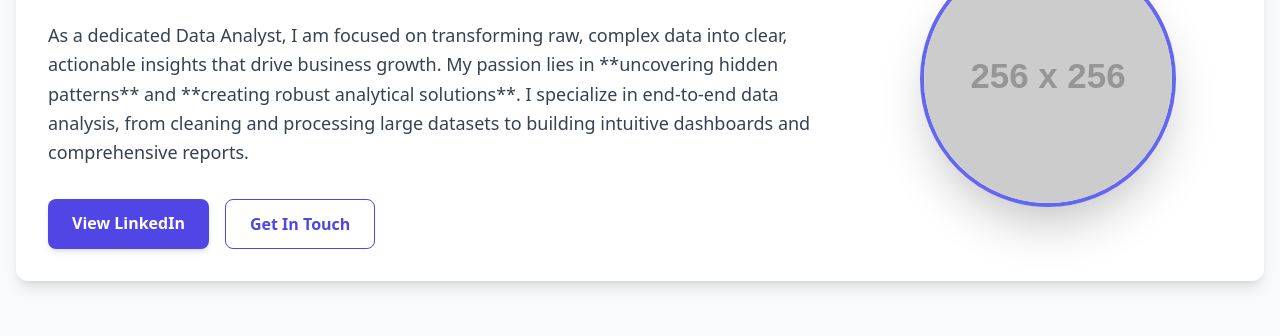
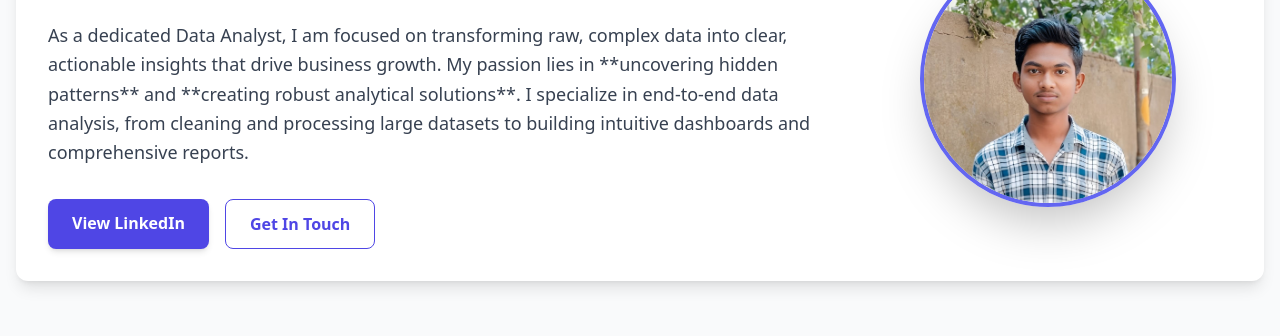
Before and after one commit to ajaycoder29/ajay_photo.jpg, a plain HTML site: page index.html in a window 1280 px wide. Shown: the part 251-587 px from the top of the page. Drawn offline with nearby package versions, Linux system fonts and the light colour scheme; placeholder pictures from the web are drawn by us.

Commit message:
Update index.html

```diff
--- a/index.html
+++ b/index.html
@@ -54,7 +54,7 @@
 
             <div class="md:col-span-1 flex justify-center">
                 <div class="w-64 h-64 rounded-full overflow-hidden border-4 border-indigo-500 shadow-2xl">
-                    <img src="https://via.placeholder.com/256?text=Ajay+Sharma" alt="Ajay Sharma Profile Photo" class="profile-photo">
+                    <img src="ajay_photo.jpg" alt="Ajay Sharma Profile Photo" class="profile-photo">
                 </div>
             </div>
         </section>
@@ -153,4 +153,5 @@
     </footer>
 
 </body>
+
 </html>
```
